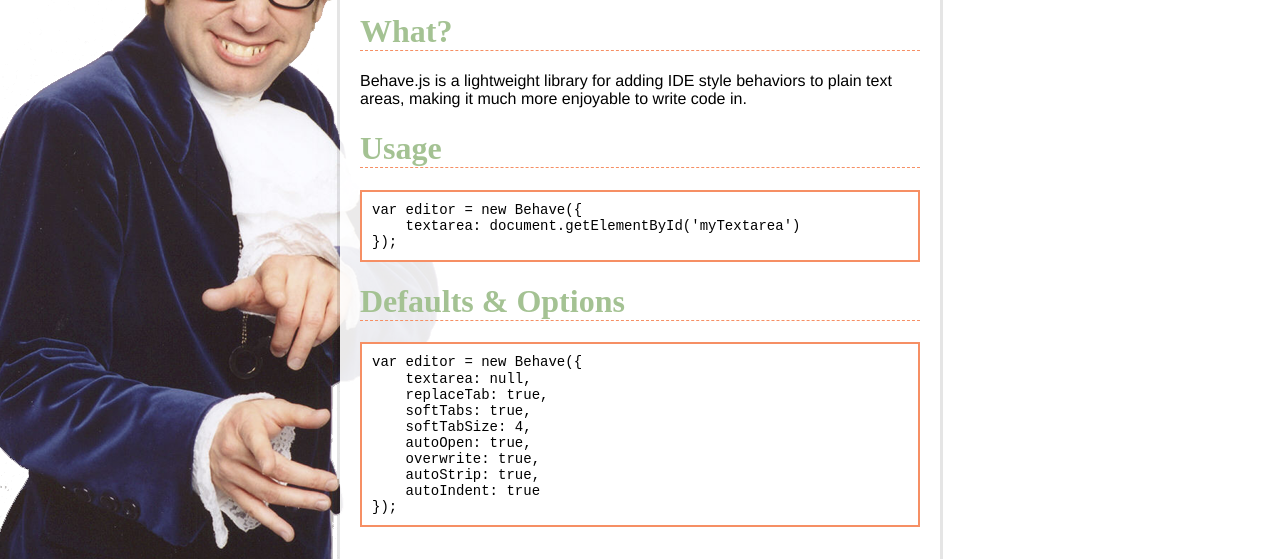
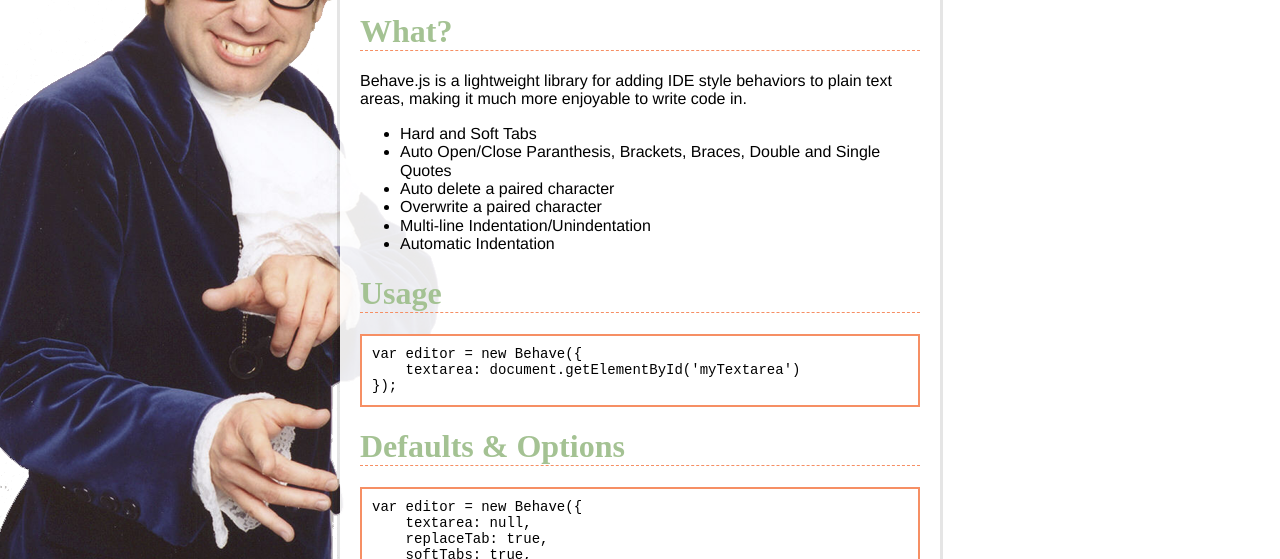
Before and after one commit to jakiestfu/Behave.js, a plain HTML site: page index.html in a window 1280 px wide. Shown: the part 223-782 px from the top of the page. Drawn offline with nearby package versions, Linux system fonts and the light colour scheme; a script that the page names is missing; a web font is replaced by a local one.

Commit message:
Updated Features

```diff
--- a/index.html
+++ b/index.html
@@ -49,6 +49,14 @@
 			<div>
 				<h1>What?</h1>
 				<p>Behave.js is a lightweight library for adding IDE style behaviors to plain text areas, making it much more enjoyable to write code in.</p>
+				<ul>
+					<li>Hard and Soft Tabs</li>
+					<li>Auto Open/Close Paranthesis, Brackets, Braces, Double and Single Quotes</li>
+					<li>Auto delete a paired character</li>
+					<li>Overwrite a paired character</li>
+					<li>Multi-line Indentation/Unindentation</li>
+					<li>Automatic Indentation</li>
+				</ul>
 			</div>
 
 			<div>
```
